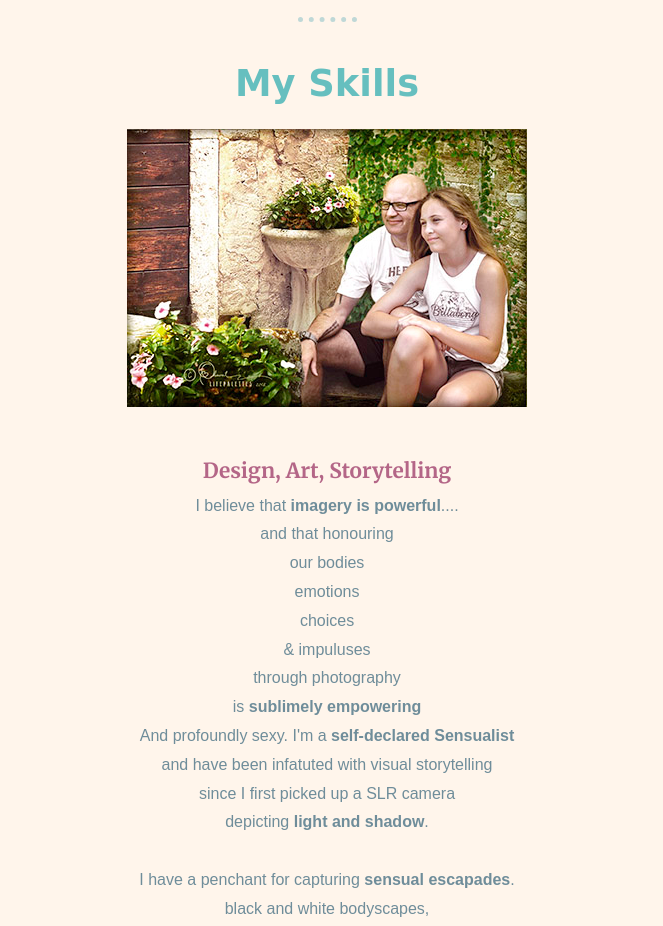
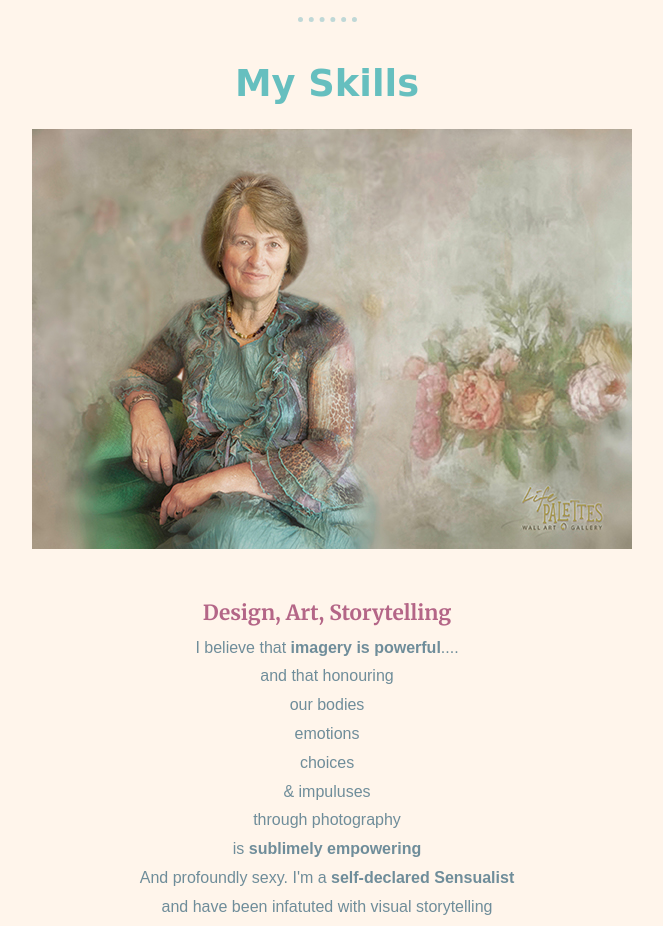
Before and after one commit to LifePalettes/lifepalettes, a plain HTML site: page index.html in a window 1280 px wide. Shown: the part 1323-2249 px from the top of the page, without its empty margins (313-976 px from the left). Drawn offline with Linux system fonts and the light colour scheme; a web font is replaced by a local one.

Commit message:
Update index.html

```diff
--- a/index.html
+++ b/index.html
@@ -28,7 +28,7 @@
       <div class="skills">
         <h2 class="myskills">My Skills</h2>
         <div class="skill-row">
-          <img class="ken-rylee" src="https://raw.githubusercontent.com/LifePalettes/lifepalettes/master/images/Ken&Rylee400px_colourCorcted.jpg" alt="Ken and Rylee's Portrait">
+          <img class="ken-rylee" src="https://raw.githubusercontent.com/LifePalettes/lifepalettes/master/images/PainterlyPortrait-01.jpg" alt="Ken and Rylee's Portrait">
           <h3 class="design-text">Design, Art, Storytelling</h3>
           <p class=""I-believe>I believe that <strong>imagery is powerful</strong>.... <br>
             and that honouring  <br>
```
